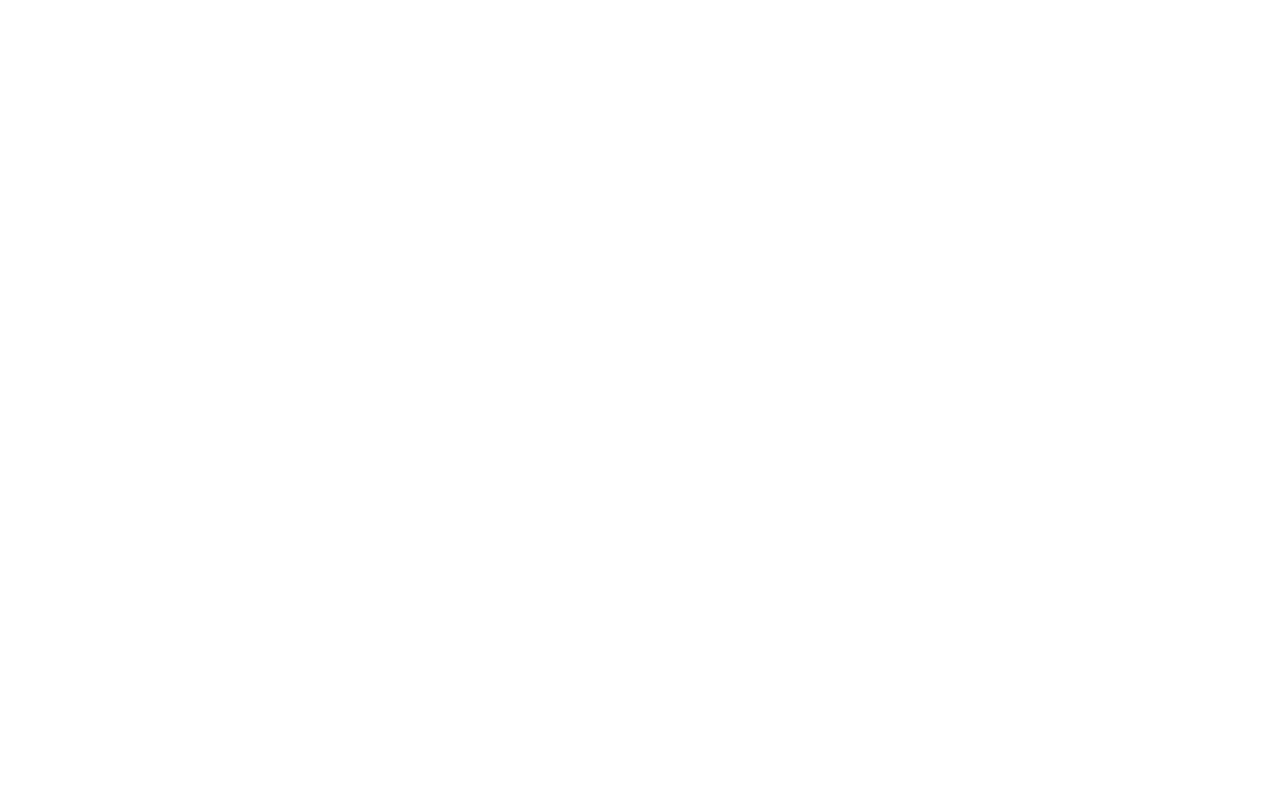
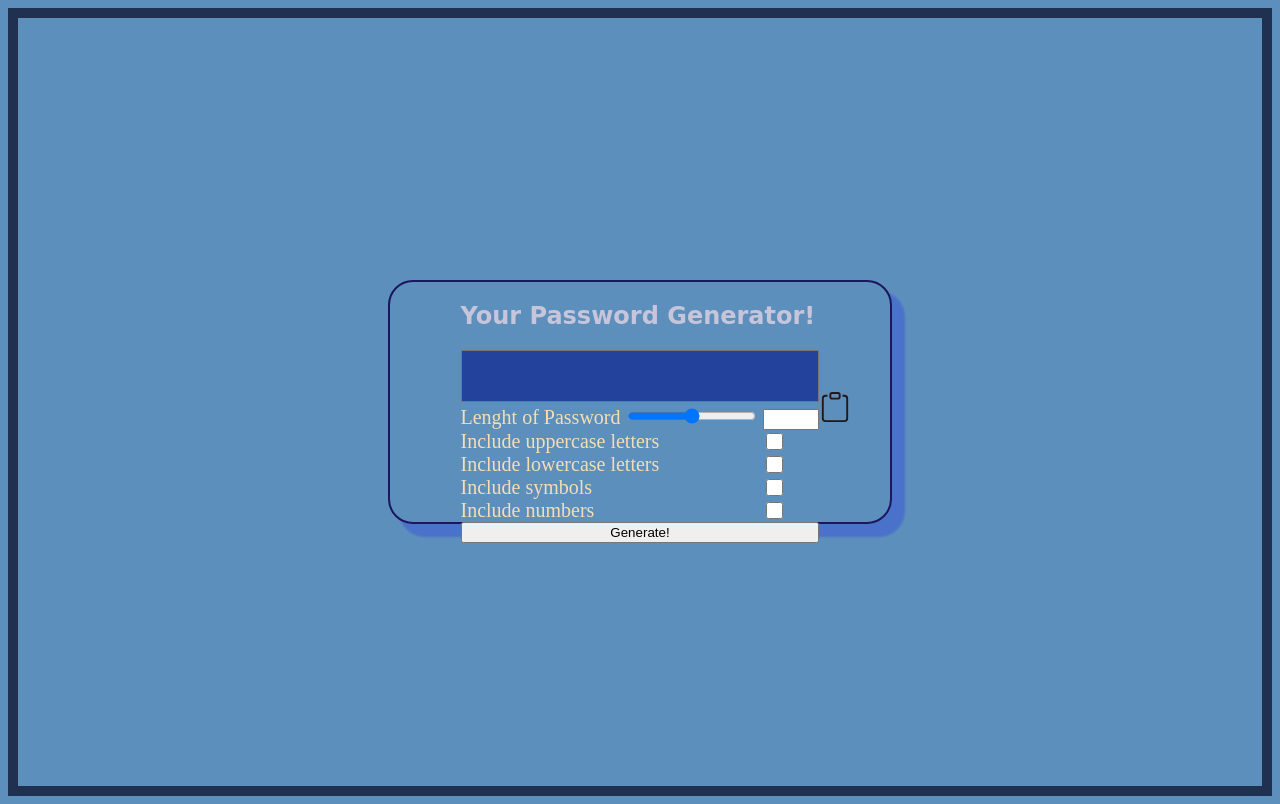
Before and after one commit to Mozes721/Password_Generator_JS, a plain HTML site: page index.html in a window 1280 px wide. Drawn offline with Linux system fonts and the light colour scheme; a web font is replaced by a local one.

Commit message:
outlay being done
styling and format

```diff
--- a/index.html
+++ b/index.html
@@ -6,9 +6,42 @@
     <meta name="viewport" content="width=device-width, initial-scale=1.0">
     <title>Password Generator</title>
     <link rel="stylesheet" href="styles.css">
+    <link rel="preconnect" href="https://fonts.gstatic.com">
+<link href="https://fonts.googleapis.com/css2?family=Orelega+One&display=swap" rel="stylesheet">
 </head>
 <body>
+    <section>
+        <div class="container">
+            <div>
+                <h1>Your Password Generator!</h1>
+                <textarea></textarea>
+                <svg xmlns="http://www.w3.org/2000/svg" width="30" height="30" fill="currentColor" class="bi bi-clipboard" viewBox="0 0 16 16">
+                    <path d="M4 1.5H3a2 2 0 0 0-2 2V14a2 2 0 0 0 2 2h10a2 2 0 0 0 2-2V3.5a2 2 0 0 0-2-2h-1v1h1a1 1 0 0 1 1 1V14a1 1 0 0 1-1 1H3a1 1 0 0 1-1-1V3.5a1 1 0 0 1 1-1h1v-1z"/>
+                    <path d="M9.5 1a.5.5 0 0 1 .5.5v1a.5.5 0 0 1-.5.5h-3a.5.5 0 0 1-.5-.5v-1a.5.5 0 0 1 .5-.5h3zm-3-1A1.5 1.5 0 0 0 5 1.5v1A1.5 1.5 0 0 0 6.5 4h3A1.5 1.5 0 0 0 11 2.5v-1A1.5 1.5 0 0 0 9.5 0h-3z"/>
+                </svg>
+                <div class="length">
+                    <label for="">Lenght of Password</label>
+                    <input type ="range" >
+                    <input type ="number" id="number">
+                </div>
+            </div>
+            <div class="include">
+                <label for="">Include uppercase letters</label>
+                <input type ="checkbox" class="checkbox">
 
+                <label for="">Include lowercase letters</label>
+                <input type ="checkbox" class="checkbox">
+
+                <label for="">Include symbols</label>
+                <input type ="checkbox" class="checkbox">
+
+                <label for="">Include numbers</label>
+                <input type ="checkbox" class="checkbox">
+
+            </div>
+            <button>Generate!</button>
+        </div>
+    </section>
 </body>
 <script src="script.js"></script>
 </html>
--- a/styles.css
+++ b/styles.css
@@ -0,0 +1,79 @@
+
+
+body {
+    background-color: rgb(93, 143, 189);
+}
+
+section {
+  border: 10px solid rgb(31, 48, 80);
+  height: 96vh;
+  position: relative;
+}
+
+.container {
+    border: 2px solid rgb(26, 22, 95);
+    max-width: 500px;
+    box-shadow: 12px 12px 2px 1px rgba(0, 0, 255, .2);
+    border-radius: 25px;
+    width: 100%;
+    height: 30vh;
+    display: grid;
+    align-items: center;
+    justify-content: center;
+    position: absolute;
+    right: 0;
+    left: 0;
+    top: 0;
+    bottom: 0;
+    margin: auto;
+
+}
+
+h1 {
+    color: rgb(198, 197, 218);
+    font-family: 'Orelega One', cursive;
+}
+
+textarea {
+    outline: none;
+    resize: none;
+    overflow: auto;
+    width: 100%;
+     -webkit-box-sizing: border-box; /* Safari/Chrome, other WebKit */
+     -moz-box-sizing: border-box;    /* Firefox, other Gecko */
+     box-sizing: border-box;
+     background-color: #22429b;
+    color: #fff;
+    font-size: 20px;
+}
+
+svg {
+    position: absolute;
+    color: rgb(37, 23, 23);
+    font: bold;
+    right: 40px;
+    cursor: pointer;
+    top: 110px;
+}
+svg:hover {
+    fill:antiquewhite;
+}
+
+#number {
+    width: 3rem;
+}
+.length {
+    font-size: 20px;
+    color: wheat;
+}
+
+.include {
+    display: grid;
+    grid-template-columns: auto auto;
+    color: wheat;
+    font-size: 20px;
+}
+.checkbox {
+    display: inline-block;
+    float: right;
+}
```
